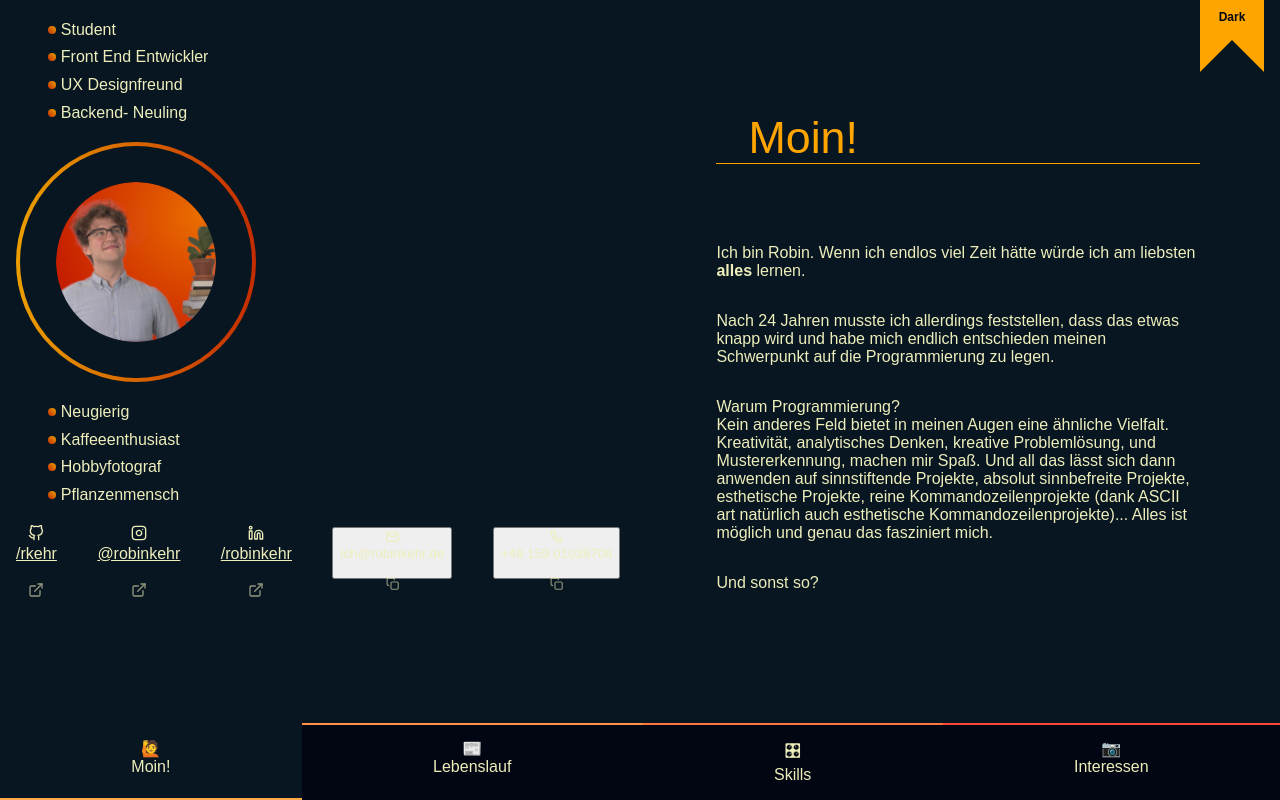
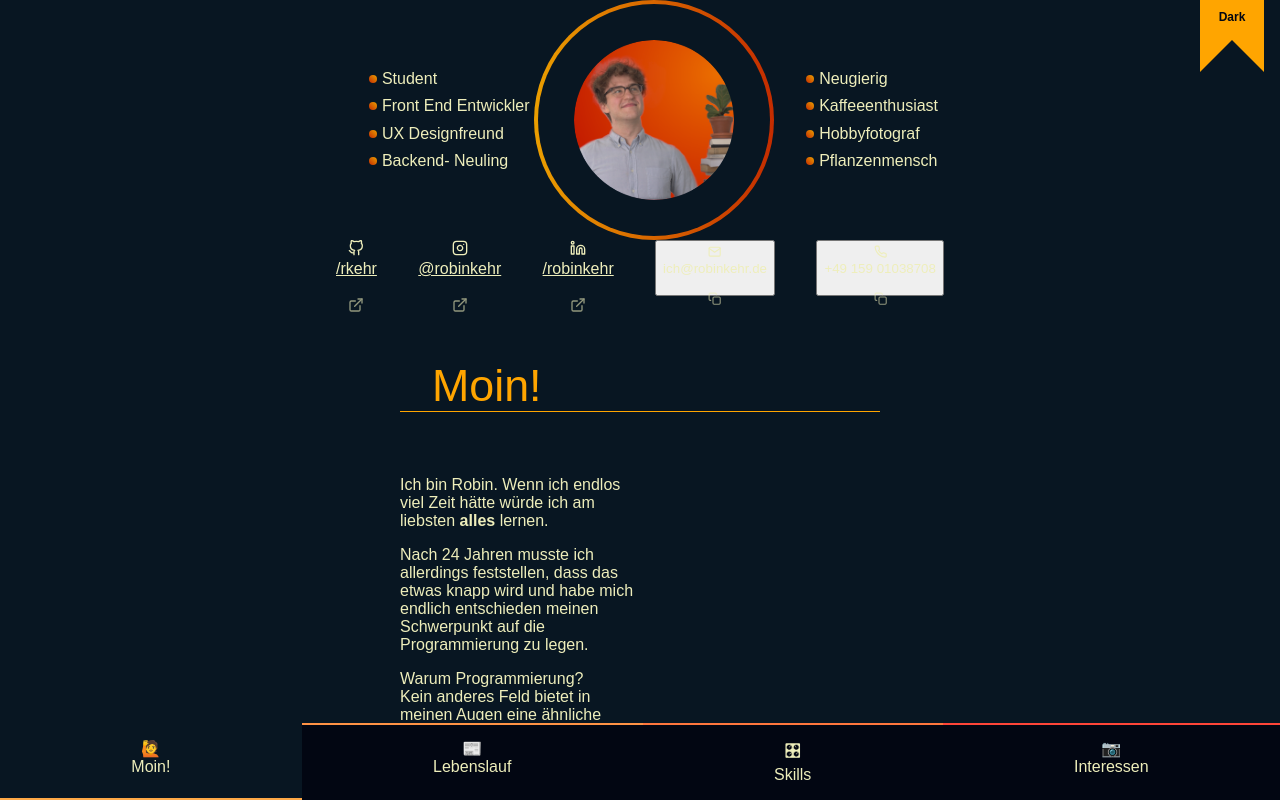
Before and after one commit to rkehr/bewerbung, a React app: page /moin in a window 1280 px wide. Built offline with nearby package versions, Linux system fonts and the light colour scheme; a web font is replaced by a local one.

Commit message:
changed layout

```diff
--- a/src/styles/pages/moin.scss
+++ b/src/styles/pages/moin.scss
@@ -33,36 +33,29 @@
   }
 }
 
-.moinGrid {
-  display: grid;
-  grid-template-columns: repeat(7, 1fr);
-  grid-template-areas:
-    '. list1 list1 image list2 list2 .'
-    '. socialLink socialLink socialLink socialLink socialLink .';
+.moinHeader {
+  .imgAndLists {
+    display: flex;
+    justify-content: center;
+  }
 }
 
 .page.moin {
-  display: flex;
-  & > * {
-    width: 50%;
-    height: 100%;
-  }
+  width: 50%;
+  margin-left: auto;
+  margin-right: auto;
   .moinTextSection {
     padding: 4rem;
-    display: flex;
-    flex-direction: column;
-    justify-content: center;
-    height: 100%;
+    p {
+      width: 50%;
+    }
   }
 }
 
 .socialMediaLink {
-  align-self: center;
-  justify-self: center;
 }
 
 .socialMediaLinks {
-  grid-area: socialLink;
   display: flex;
   flex: 1 1 0;
   justify-content: space-between;
```
